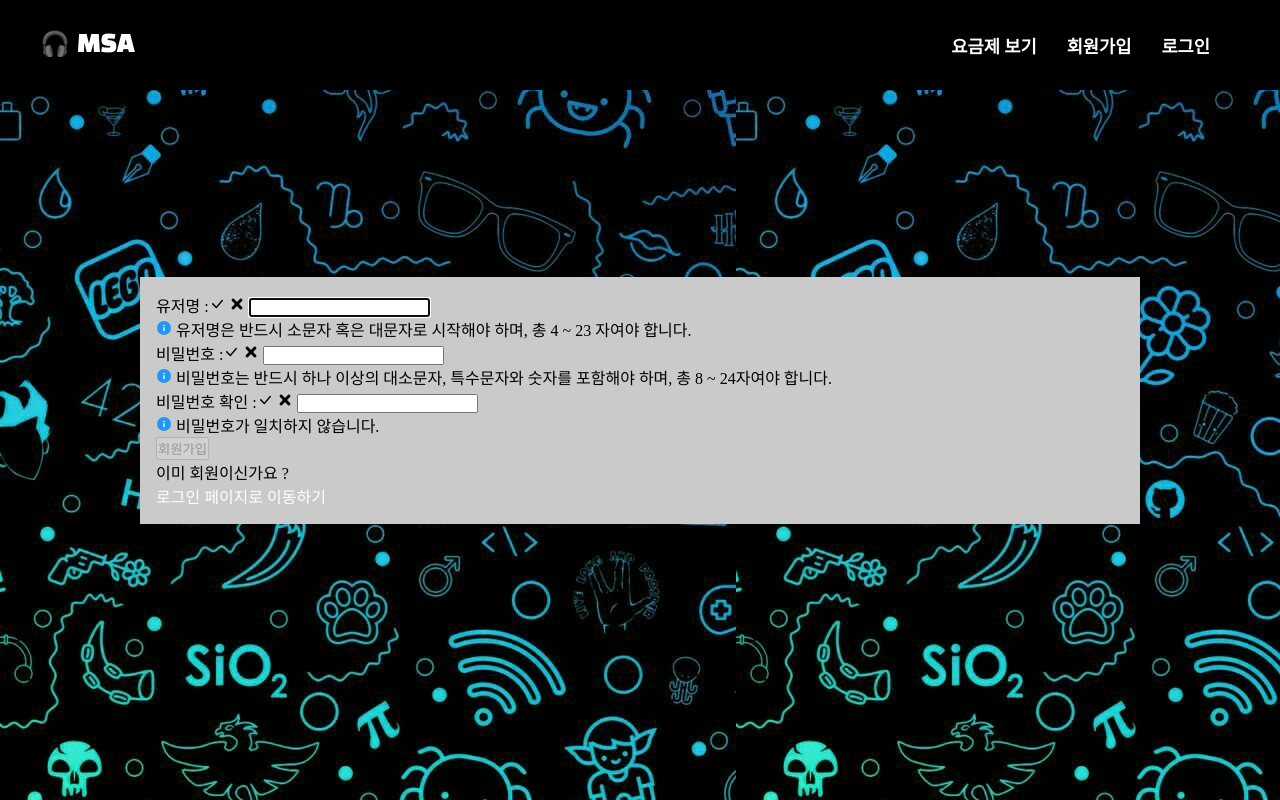
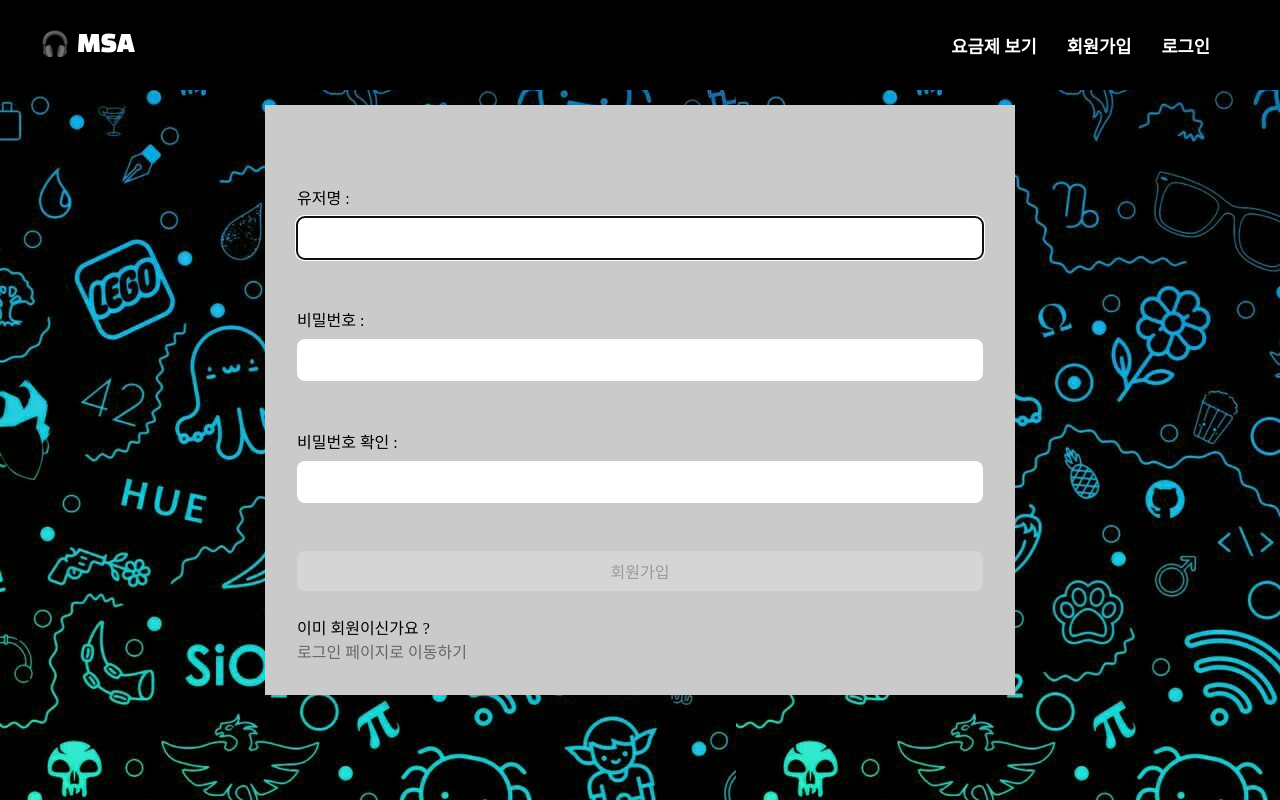
Before and after one commit to yebinp1102/Music_Streaming_App, a React (Create React App) app in the folder client/: page /register in a window 1280 px wide. Built offline with nearby package versions, Linux system fonts and the light colour scheme.

Commit message:
add style on register form

```diff
--- a/client/src/Components/CSS/Register.css
+++ b/client/src/Components/CSS/Register.css
@@ -8,7 +8,83 @@
 
 .registerContainer{
   width: 100%;
-  max-width: 1000px;
+  max-width: 750px;
   background-color: rgb(202, 202, 202);
-  padding: 1rem;
+  padding: 2rem;
 }
+
+.registerForm{
+  display: flex;
+  flex-direction: column;
+  /* justify-content: space-evenly; */
+  padding-bottom: 1.5rem;
+}
+
+input[type='text'],
+input[type='password'],
+button{
+  font-size: 22px;
+  padding: .5rem;
+  margin-top: .5rem;
+  border-radius: 0.5rem;
+  border: none;
+}
+
+label,
+button{
+  margin-top: 3rem;
+}
+
+button{
+  padding: .5rem;
+  font-size: 1rem;
+}
+
+
+.instructions {
+  font-size: 0.75rem;
+  border-radius: 0.5rem;
+  background: #000;
+  color: #fff;
+  padding: 0.5rem;
+  position: relative;
+  bottom: -10px;
+  display: flex;
+  align-items: center;
+}
+
+.instructions > svg {
+  margin-right: 0.25rem;
+  font-size: large;
+}
+
+.offscreen {
+  position: absolute;
+  left: -9999px;
+}
+
+.hide {
+  display: none;
+}
+
+.valid {
+  color: limegreen;
+  margin-left: 0.25rem;
+}
+
+.invalid {
+  color: red;
+  margin-left: 0.25rem;
+}
+
+.errmsg {
+  background-color: lightpink;
+  color: firebrick;
+  font-weight: bold;
+  padding: 0.5rem;
+  margin-bottom: 0.5rem;
+}
+
+.toLogin > a {
+  color: #666;
+}
--- a/client/src/Pages/Register.tsx
+++ b/client/src/Pages/Register.tsx
@@ -58,7 +58,7 @@ const Register: React.FC = () => {
   return (
     <div className='registerWrap' style={{backgroundImage: `url(${bgimage})`}}>
       <div className='registerContainer'>
-        <form>
+        <form className='registerForm'>
           {/* 유저명 */}
           <label htmlFor='username'>
             유저명 :
@@ -96,7 +96,7 @@ const Register: React.FC = () => {
             onBlur={() => setPwdFocus(false)}
           />
           <p id='pwdnote' className={pwdFocus && !validPwd ? 'instructions' : 'offscreen'}>
-            <FcInfo /> 비밀번호는 반드시 하나 이상의 대소문자, 특수문자와 숫자를 포함해야 하며, 총 8 ~ 24자여야 합니다.
+            <FcInfo /> 비밀번호는 반드시 하나 이상의 대문자, 소문자, 특수문자, 그리고 숫자를 포함해야 하며, 총 8 ~ 24자여야 합니다.
           </p>
 
           {/* 비밀번호 확인 */}
@@ -122,11 +122,9 @@ const Register: React.FC = () => {
           <button disabled={!validName || !validPwd || !validMatch ? true : false}>회원가입</button>
         </form>
 
-        <p>
-          이미 회원이신가요 ? <br/>
-          <span className='line'>
-            <Link to='/login'>로그인 페이지로 이동하기</Link>
-          </span>
+        <p className='toLogin'>
+          <div>이미 회원이신가요 ?</div>
+          <Link to='/login'>로그인 페이지로 이동하기</Link>
         </p>
       </div>
     </div>
```
